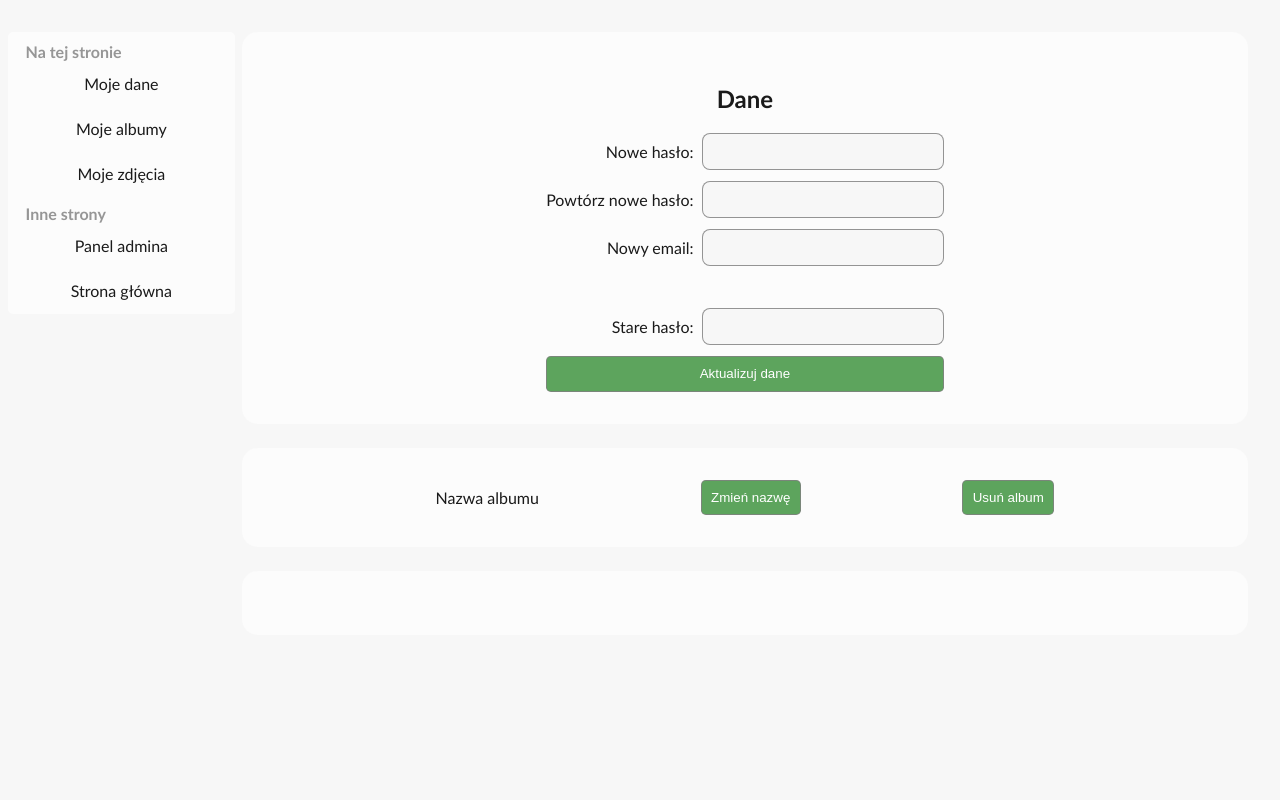
After one commit to saviusz/PHPGallery, a PHP site: page /account.php in a window 1280 px wide. The commit adds this page. Run offline with PHP 8.4, Linux system fonts and the light colour scheme; the visitor is signed in with stand-in values (Sample User, id 1).

Commit message:
Admin panel WIP

```diff
--- /dev/null
+++ b/src/account.php
@@ -0,0 +1,76 @@
+<?php
+session_start();
+if (empty($_SESSION["loggedUser"])) {
+    header("Location: ./logreg.php");
+    exit();
+}
+?>
+
+
+<!DOCTYPE html>
+<html lang="pl">
+
+<head>
+    <?php include "./include/headers.php" ?>
+    <title>Moje konto</title>
+    <link rel="stylesheet" href="./style/admin-panel.css">
+</head>
+
+<body>
+    <nav>
+        <section>
+            <h3> Na tej stronie </h3>
+            <a href="#data">Moje dane</a>
+            <a href="#albums">Moje albumy</a>
+            <a href="#photos">Moje zdjęcia</a>
+        </section>
+        <section>
+            <h3> Inne strony </h3>
+            <a href="./admin.php">Panel admina</a>
+            <a href="./index.php">Strona główna</a>
+        </section>
+    </nav>
+    <main>
+        <section id="data">
+            <h2>Dane</h2>
+            <form action="./files/modify-user.php" method="post">
+                <div>
+                    <span class="name">Nowe hasło</span>
+                    <input type="password" name="n_password">
+                </div>
+                <div>
+                    <span class="name">Powtórz nowe hasło</span>
+                    <input type="password" name="nr_password">
+                </div>
+
+                <div>
+                    <span class="name">Nowy email</span>
+                    <input type="email" name="email">
+                </div>
+
+                <br>
+
+                <div>
+                    <span class="name">Stare hasło</span>
+                    <input type="password" name="r_password">
+                </div>
+
+                <button type="submit">Aktualizuj dane</button>
+            </form>
+        </section>
+        <section id="albums">
+            <div class="table">
+                <div>
+                    <span>Nazwa albumu</span>
+                    <button onclick="changeAlbumTitle()">Zmień nazwę</button>
+                    <button onclick="changeAlbumTitle()">Usuń album</button>
+                </div>
+            </div>
+        </section>
+        <section id="photos">
+
+        </section>
+    </main>
+</body>
+
+</html>
--- a/src/photo.php
+++ b/src/photo.php
@@ -47,7 +47,9 @@
 $userRatingStmt->bind_param("ii", $id, $_SESSION["loggedUser"]["id"]);
 $userRatingStmt->execute();
 
-$userRating = $userRatingStmt->get_result()->fetch_assoc()["rating"];
+$userRatingResult = $userRatingStmt->get_result();
+
+$userRating = $userRatingResult->num_rows > 0 ? $userRatingResult->fetch_assoc()["rating"] : 0;
 ?>
 
 <!DOCTYPE html>
--- /dev/null
+++ b/src/style/admin-panel.css
@@ -0,0 +1,65 @@
+:root {
+  --w-sidebar: 6cm;
+}
+
+main {
+  margin-left: calc(var(--w-sidebar) + 15px);
+}
+
+nav {
+  position: fixed;
+  left: 0;
+  top: 2rem;
+
+  width: var(--w-sidebar);
+
+  padding: 0.1rem;
+  margin-inline: 0.5rem;
+
+  background-color: var(--c-surface);
+
+  border-radius: 5px;
+}
+
+nav > section {
+  display: flex;
+  flex-direction: column;
+}
+
+nav a {
+  display: block;
+
+  padding: 0.5rem;
+  margin: 5px;
+
+  border-radius: 5px;
+}
+
+nav a:hover {
+  background-color: var(--c-surface-variant);
+  color: var(--c-lite);
+}
+
+nav h3 {
+  font-size: 1rem;
+  padding-left: 1rem;
+  margin: 0;
+  margin-top: 0.5rem;
+
+  color: var(--outline);
+}
+
+.table {
+  display: flex;
+  flex-direction: column;
+  align-items: stretch;
+  justify-content: flex-start;
+
+  width: 100%;
+}
+
+.table > div {
+  display: flex;
+  justify-content: space-evenly;
+  align-items: center;
+}
```
Also changed, not shown: src/files/modify-user.php (added), src/photo/21/40.min.webp (added), src/photo/21/40.webp (added), src/photo/34/41.min.webp (added), src/photo/34/41.webp (added), 3 other files.
